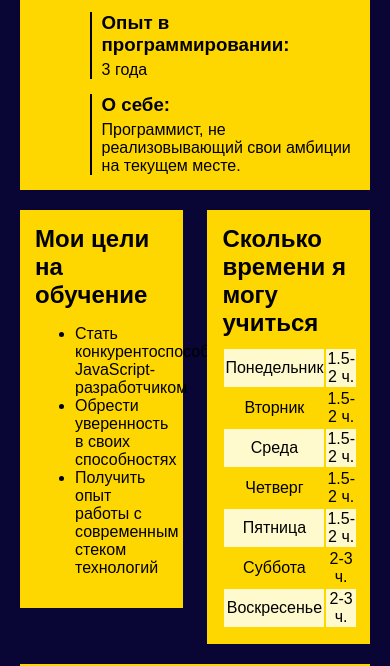
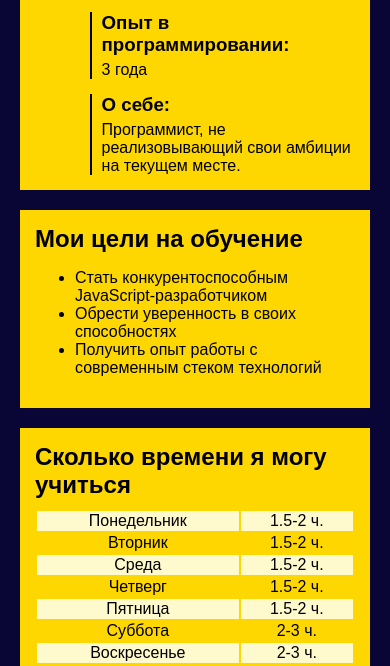
Before and after one commit to WarinGar/studentCard, a plain HTML site: page index.html in a window 390 px wide. Shown: the part 208-874 px from the top of the page. Drawn offline with Linux system fonts and the light colour scheme.

Commit message:
Add files via upload

```diff
--- a/style.css
+++ b/style.css
@@ -21,7 +21,7 @@ header h1 {
 	/*border: solid 1px; */
     background-color: gold;
     margin: 20px;
-    padding: 15px
+    padding: 15px;
 }
 
 .info {
@@ -65,6 +65,14 @@ header h1 {
 	margin: 0 0 0;
 }
 
+@media (max-width: 800px) {
+	.card-2 {
+		width: auto;
+		display: inherit;
+		margin: 20px;
+	}
+}
+
 .contact {
 	display: inline-block;
 	width: 24%;
```
